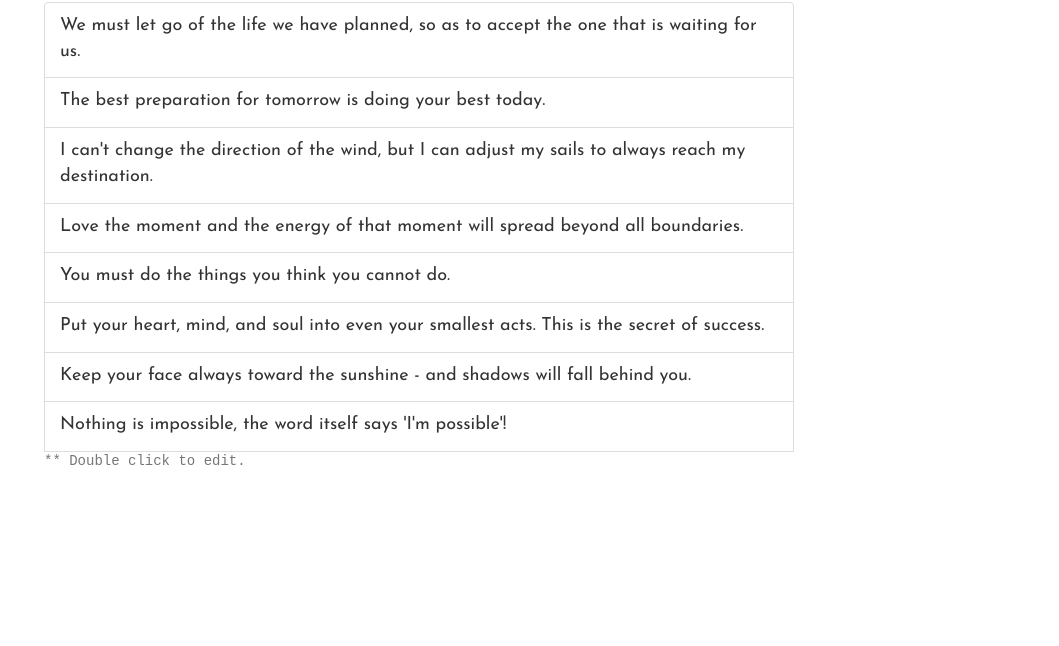
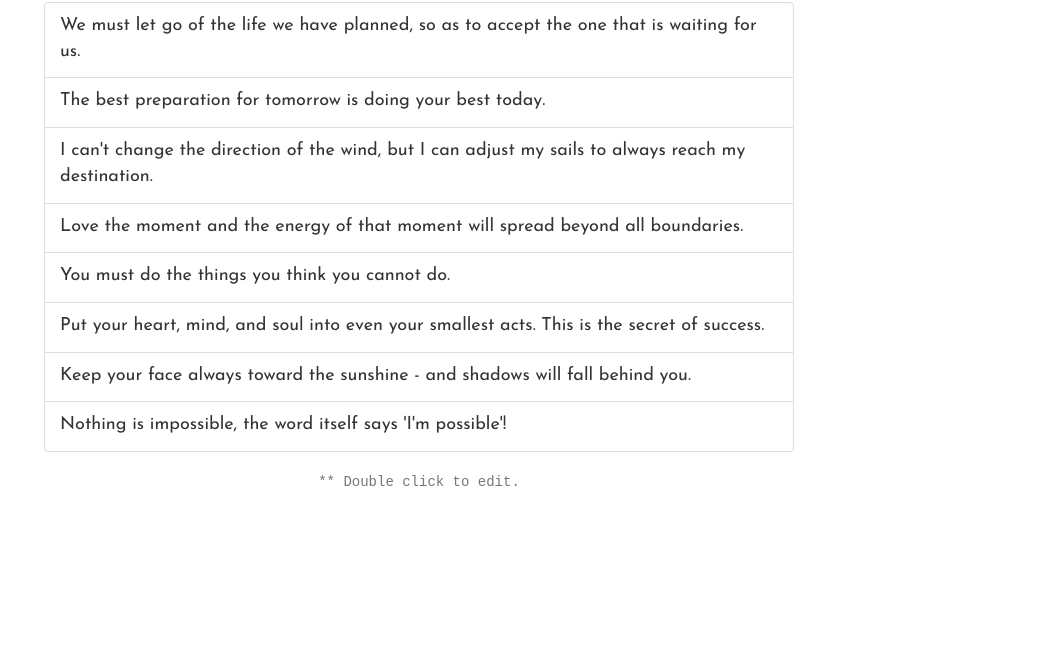
Before and after one commit to mamunmorshed/edit-on-doubleclick, a plain HTML site: page example/index.html in a window 1280 px wide. Shown: the part 61-707 px from the top of the page, without its empty margins (221-1280 px from the left). Drawn offline with nearby package versions, Linux system fonts and the light colour scheme.

Commit message:
Updated the footer help elements position in DOM of example file.

```diff
--- a/example/index.html
+++ b/example/index.html
@@ -7,11 +7,12 @@
 	<link href="https://fonts.googleapis.com/css?family=Josefin+Sans:400,600|Playfair+Display:700" rel="stylesheet">
 	<link rel="stylesheet" href="https://maxcdn.bootstrapcdn.com/bootstrap/3.3.7/css/bootstrap.min.css" integrity="sha384-BVYiiSIFeK1dGmJRAkycuHAHRg32OmUcww7on3RYdg4Va+PmSTsz/K68vbdEjh4u" crossorigin="anonymous">
 	<link rel="stylesheet" href="https://cdnjs.cloudflare.com/ajax/libs/font-awesome/4.7.0/css/font-awesome.css" />
+
 	<style type="text/css">
 		h2{
 			font-family: 'Playfair Display', serif;
 		}
-		ul p{
+		p.help{
 			font-family: monospace;
 		}
 		.list-group-item{
@@ -65,9 +66,8 @@
 			<li class="list-group-item">Put your heart, mind, and soul into even your smallest acts. This is the secret of success.</li>
 			<li class="list-group-item">Keep your face always toward the sunshine - and shadows will fall behind you.</li>
 			<li class="list-group-item">Nothing is impossible, the word itself says 'I'm possible'!</li>
-						<p class="text-muted">** Double click to edit.</p>
 		</ul>
-
+		<p class="text-muted text-center help">** Double click to edit. </p>
 		</div>
 	</div>
 </div>
```
Lines whose indentation alone changed are shown as unchanged.
